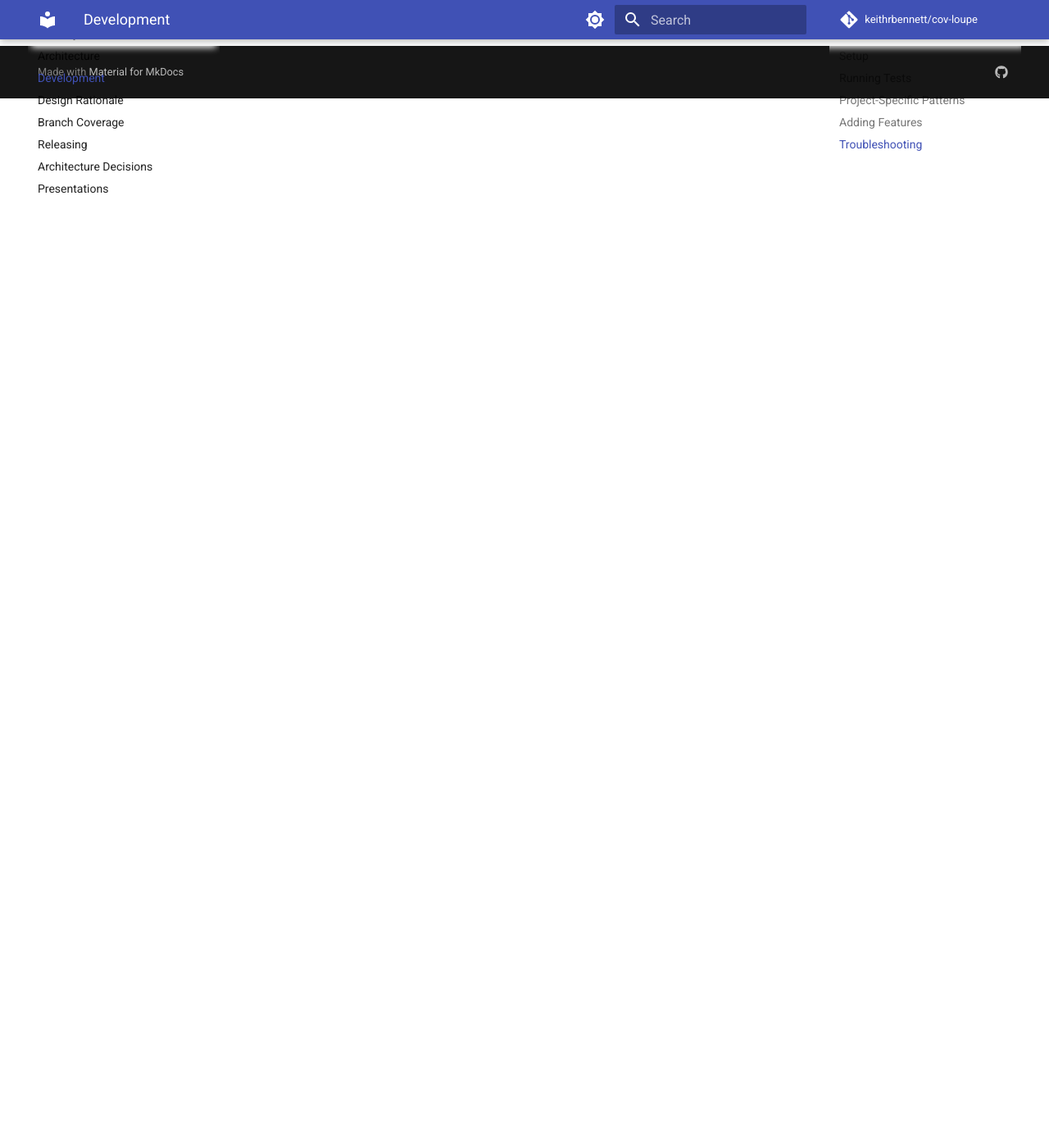
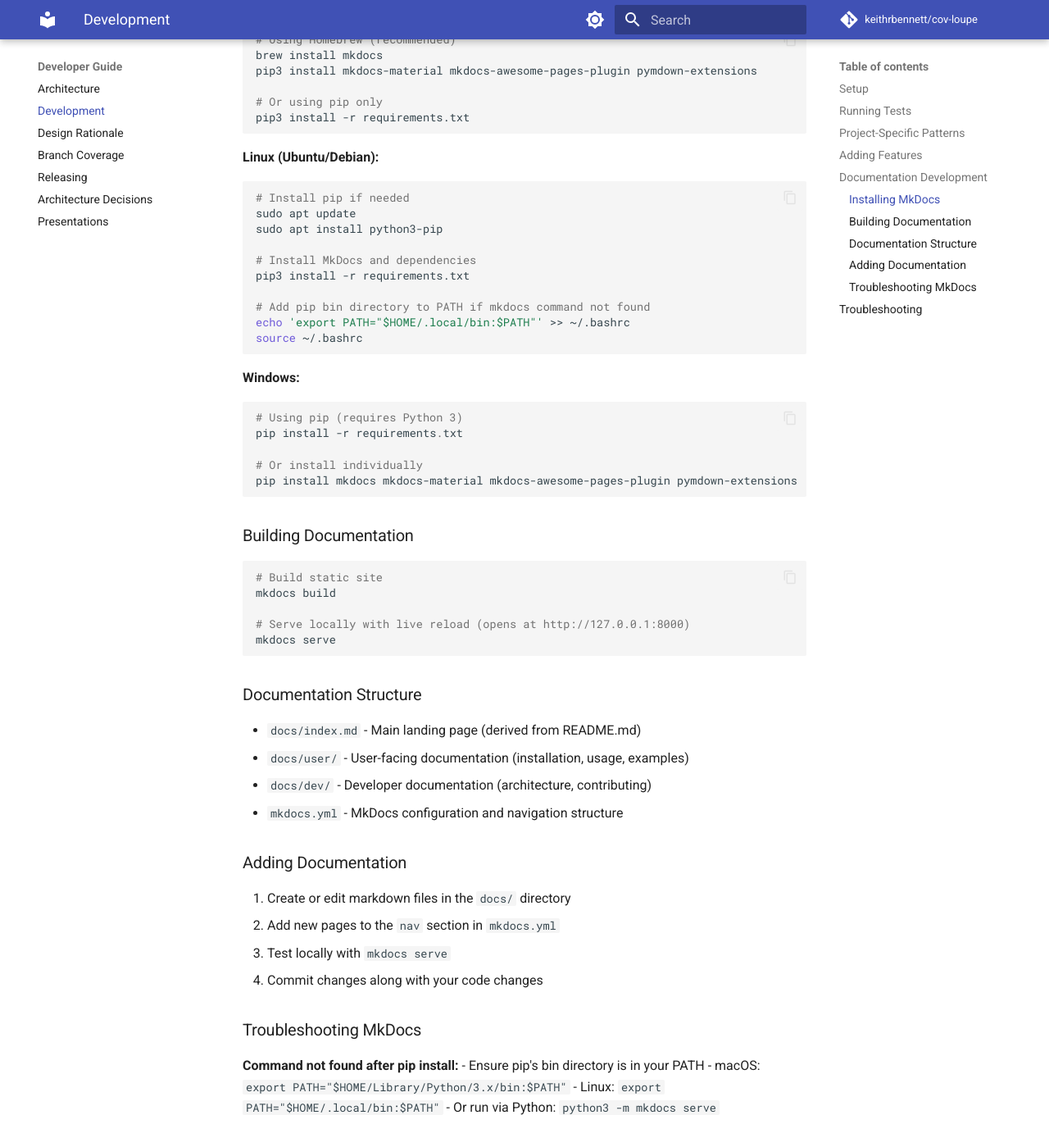
Before and after one commit to keithrbennett/simplecov-mcp, an MkDocs documentation site: the page built from docs/dev/DEVELOPMENT.md, in a window 1280 px wide and 1400 px high, scrolled down 1972 px. Shown: the whole window at 82% size. Built offline with MkDocs 1.6.1 and Material for MkDocs 9.7.7, drawn with Linux system fonts in a browser that asks for light colours; comment, search, counter and statistics services are not loaded; some of the changed text lies outside the part shown.

Commit message:
docs: Add platform-specific MkDocs installation instructions
Moved detailed MkDocs setup from CONTRIBUTING.md to DEVELOPMENT.md
with platform-specific instructions for macOS, Linux, and Windows.

- Added comprehensive installation steps for each platform
- Included troubleshooting for PATH issues
- Updated CONTRIBUTING.md files to reference DEVELOPMENT.md
- Keeps quick-start in CONTRIBUTING, detailed setup in DEVELOPMENT

````diff
--- a/docs/dev/DEVELOPMENT.md
+++ b/docs/dev/DEVELOPMENT.md
@@ -73,6 +73,77 @@ before { setup_mcp_response_stub }
 
 **Coverage features:** Add to `CoverageModel` in `model.rb` or `CovUtil` in `util.rb`
 
+## Documentation Development
+
+This project uses [MkDocs](https://www.mkdocs.org/) with the [Material theme](https://squidfunk.github.io/mkdocs-material/) for documentation.
+
+### Installing MkDocs
+
+**macOS:**
+```bash
+# Using Homebrew (recommended)
+brew install mkdocs
+pip3 install mkdocs-material mkdocs-awesome-pages-plugin pymdown-extensions
+
+# Or using pip only
+pip3 install -r requirements.txt
+```
+
+**Linux (Ubuntu/Debian):**
+```bash
+# Install pip if needed
+sudo apt update
+sudo apt install python3-pip
+
+# Install MkDocs and dependencies
+pip3 install -r requirements.txt
+
+# Add pip bin directory to PATH if mkdocs command not found
+echo 'export PATH="$HOME/.local/bin:$PATH"' >> ~/.bashrc
+source ~/.bashrc
+```
+
+**Windows:**
+```powershell
+# Using pip (requires Python 3)
+pip install -r requirements.txt
+
+# Or install individually
+pip install mkdocs mkdocs-material mkdocs-awesome-pages-plugin pymdown-extensions
+```
+
+### Building Documentation
+
+```bash
+# Build static site
+mkdocs build
+
+# Serve locally with live reload (opens at http://127.0.0.1:8000)
+mkdocs serve
+```
+
+### Documentation Structure
+
+- `docs/index.md` - Main landing page (derived from README.md)
+- `docs/user/` - User-facing documentation (installation, usage, examples)
+- `docs/dev/` - Developer documentation (architecture, contributing)
+- `mkdocs.yml` - MkDocs configuration and navigation structure
+
+### Adding Documentation
+
+1. Create or edit markdown files in the `docs/` directory
+2. Add new pages to the `nav` section in `mkdocs.yml`
+3. Test locally with `mkdocs serve`
+4. Commit changes along with your code changes
+
+### Troubleshooting MkDocs
+
+**Command not found after pip install:**
+- Ensure pip's bin directory is in your PATH
+- macOS: `export PATH="$HOME/Library/Python/3.x/bin:$PATH"`
+- Linux: `export PATH="$HOME/.local/bin:$PATH"`
+- Or run via Python: `python3 -m mkdocs serve`
+
 ## Troubleshooting
 
 **RVM + Codex macOS:** Currently not possible for Codex to run rspec when running on macOS with rvm-managed rubies - see [TROUBLESHOOTING.md](TROUBLESHOOTING.md)
````
Also changed, not shown: CONTRIBUTING.md (+3 -37 lines), docs/CONTRIBUTING.md (+3 -37 lines).
